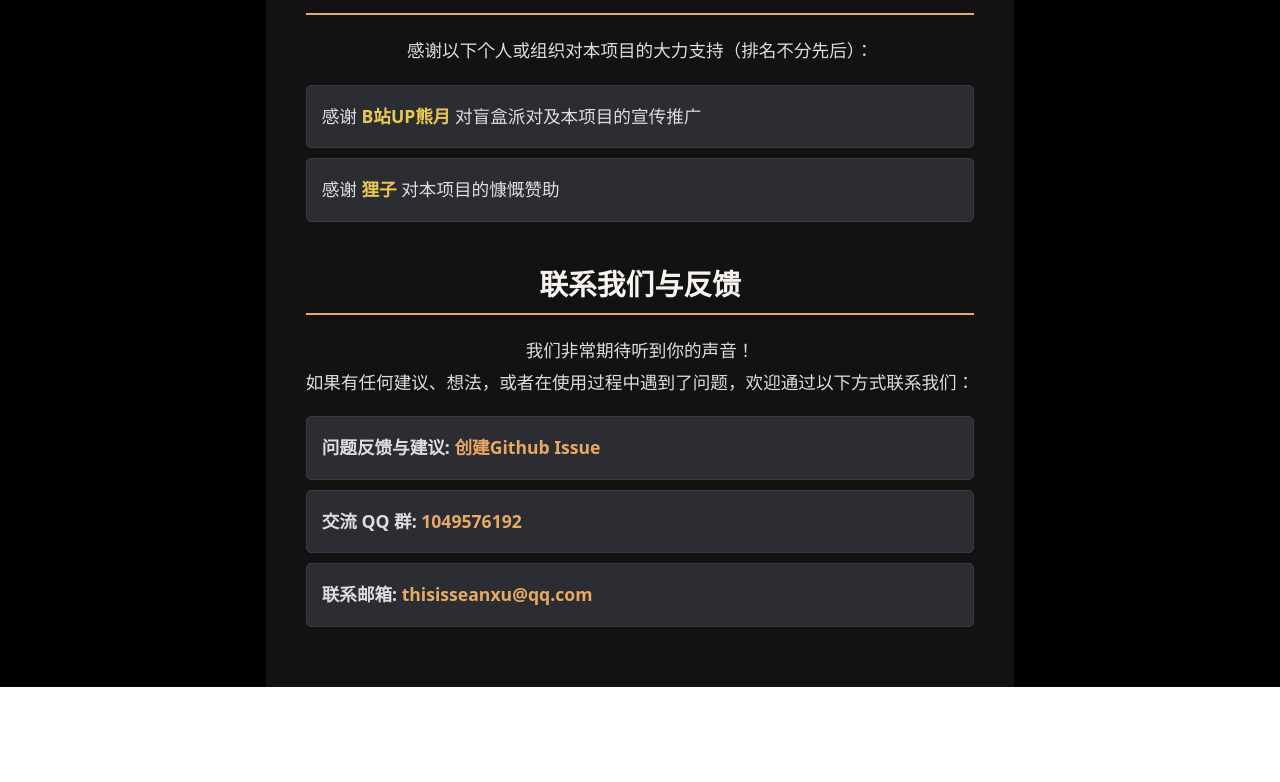
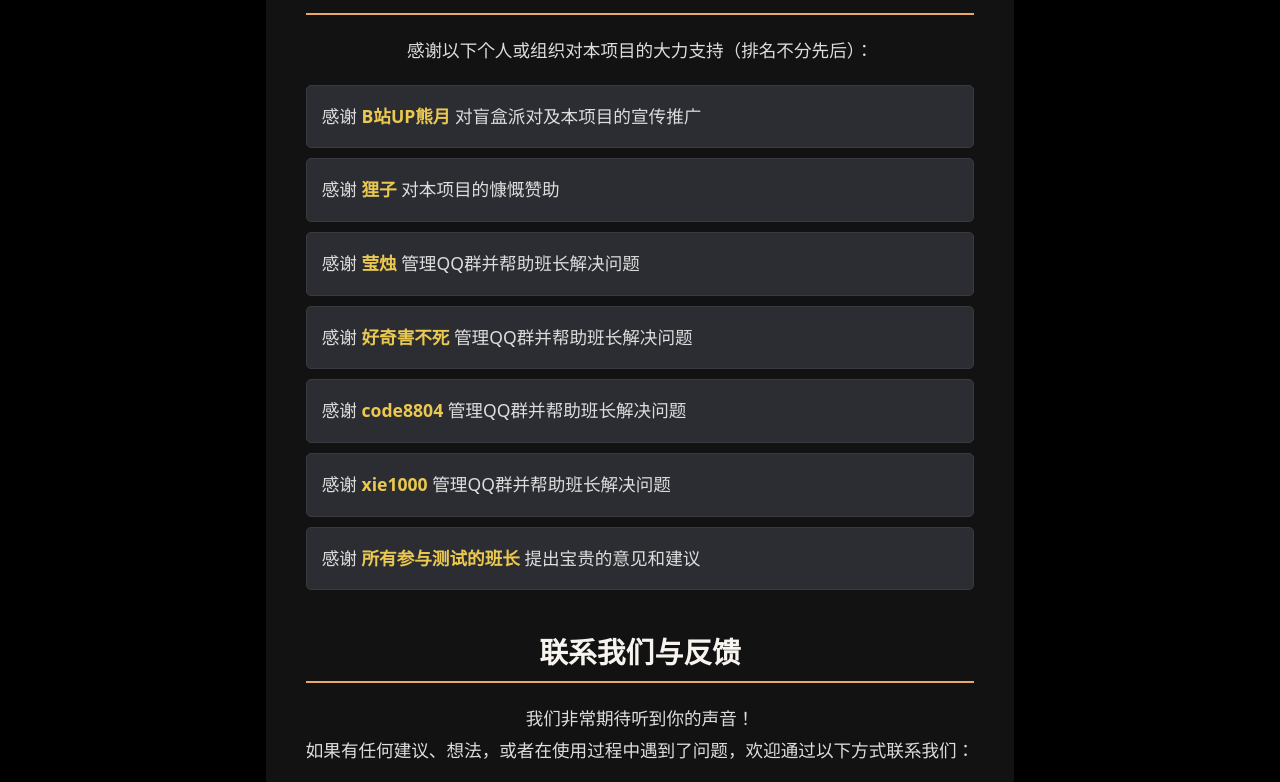
Before and after one commit to Thisisseanxu/gacha-party, a Vue app: page /about in a window 1280 px wide. Shown: the part 501-1283 px from the top of the page. Before the commit the page ends 1188 px from the top, so only its background shows below. Built offline with nearby package versions, Linux system fonts and the light colour scheme; a web font is replaced by a local one.

Commit message:
doc: 更新感谢名单

```diff
--- a/src/views/AboutPage.vue
+++ b/src/views/AboutPage.vue
@@ -108,6 +108,11 @@ onUnmounted(() => clearInterval(timer));
 const specialThanks = ref([
   { supporter: 'B站UP熊月', contribution: '对盲盒派对及本项目的宣传推广', link: 'https://space.bilibili.com/481588861' },
   { supporter: '狸子', contribution: '对本项目的慷慨赞助' },
+  { supporter: '莹烛', contribution: '管理QQ群并帮助班长解决问题' },
+  { supporter: '好奇害不死', contribution: '管理QQ群并帮助班长解决问题' },
+  { supporter: 'code8804', contribution: '管理QQ群并帮助班长解决问题' },
+  { supporter: 'xie1000', contribution: '管理QQ群并帮助班长解决问题' },
+  { supporter: '所有参与测试的班长', contribution: '提出宝贵的意见和建议' },
 ]);
 
 </script>
```
